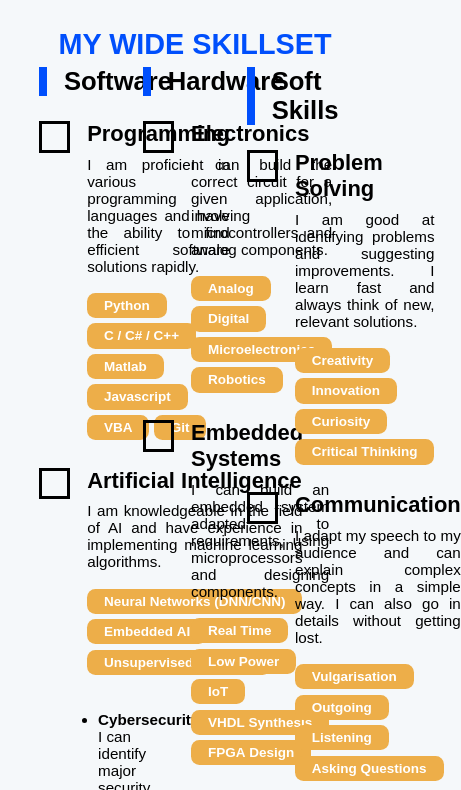
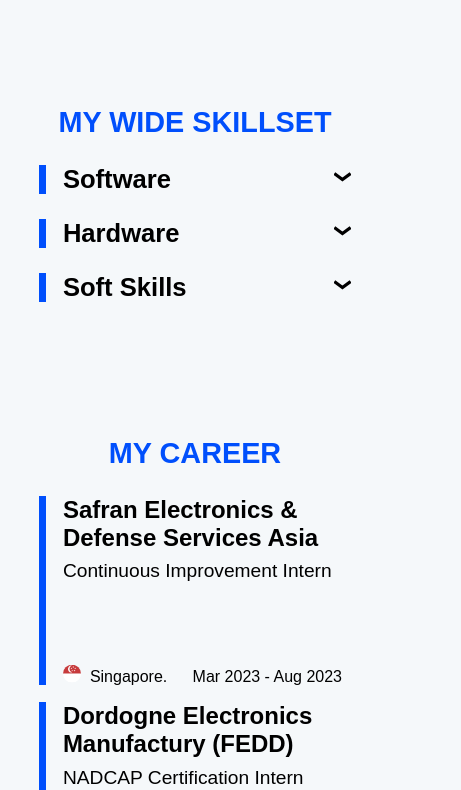
Before and after one commit to H3Aether/Personal_Website_V2, a plain HTML site: page index.html in a window 390 px wide. Shown: the part 2154-2944 px from the top of the page, 461 px wide, since content can reach past the window. Drawn offline with Linux system fonts and the light colour scheme.

Commit message:
feat: Improve the 'skills' section on mobile

```diff
--- a/index.html
+++ b/index.html
@@ -98,10 +98,13 @@
             <h2>MY WIDE SKILLSET</h2>
             <div class="skills-columns">
                 <div class="column">
-                    <h3>Software</h3>
+                    <h3>
+                        Software
+                        <svg width="53" height="23" viewBox="0 0 53 23" fill="none" xmlns="http://www.w3.org/2000/svg"><path d="M1 2L26.5 21L52 2" stroke="black" stroke-width="10"/></svg>
+                    </h3>
                     <div class="skills-list">
                         <div class="skill">
-                            <div class="skill-icon"></div>
+                            <div class="skill-icon" style="background-image: url('static/images/skills/programming.svg');"></div>
                             <div class="skill-description">
                                 <span>Programming</span>
                                 <p>
@@ -118,7 +121,7 @@
                             </div>
                         </div>
                         <div class="skill">
-                            <div class="skill-icon"></div>
+                            <div class="skill-icon" style="background-image: url('static/images/skills/artificial_intelligence.svg');"></div>
                             <div class="skill-description">
                                 <span>Artificial Intelligence</span>
                                 <p>
@@ -141,10 +144,13 @@
                     </div>
                 </div>
                 <div class="column">
-                    <h3>Hardware</h3>
+                    <h3>
+                        Hardware
+                        <svg width="53" height="23" viewBox="0 0 53 23" fill="none" xmlns="http://www.w3.org/2000/svg"><path d="M1 2L26.5 21L52 2" stroke="black" stroke-width="10"/></svg>
+                    </h3>
                     <div class="skills-list">
                         <div class="skill">
-                            <div class="skill-icon"></div>
+                            <div class="skill-icon" style="background-image: url('static/images/skills/electronics.svg');"></div>
                             <div class="skill-description">
                                 <span>Electronics</span>
                                 <p>
@@ -159,7 +165,7 @@
                             </div>
                         </div>
                         <div class="skill">
-                            <div class="skill-icon"></div>
+                            <div class="skill-icon" style="background-image: url('static/images/skills/embedded_systems.svg');"></div>
                             <div class="skill-description">
                                 <span>Embedded Systems</span>
                                 <p>
@@ -184,10 +190,13 @@
                     </div>
                 </div>
                 <div class="column">
-                    <h3>Soft Skills</h3>
+                    <h3>
+                        Soft Skills
+                        <svg width="53" height="23" viewBox="0 0 53 23" fill="none" xmlns="http://www.w3.org/2000/svg"><path d="M1 2L26.5 21L52 2" stroke="black" stroke-width="10"/></svg>
+                    </h3>
                     <div class="skills-list">
                         <div class="skill">
-                            <div class="skill-icon"></div>
+                            <div class="skill-icon" style="background-image: url('static/images/skills/problem_solving.svg');"></div>
                             <div class="skill-description">
                                 <span>Problem Solving</span>
                                 <p>
@@ -202,7 +211,7 @@
                             </div>
                         </div>
                         <div class="skill">
-                            <div class="skill-icon"></div>
+                            <div class="skill-icon" style="background-image: url('static/images/skills/communication.svg');"></div>
                             <div class="skill-description">
                                 <span>Communication</span>
                                 <p>
@@ -333,4 +342,5 @@
     <script src="static/js/menu.js"></script>
     <script src="static/js/carousel.js"></script>
     <script src="static/js/age.js"></script>
+    <script src="static/js/skills.js"></script>
 </html>
--- a/static/css/skills_styles.css
+++ b/static/css/skills_styles.css
@@ -17,6 +17,11 @@
     border-left: 1vh solid var(--primary-color);
     padding-left: 2vh;
     margin-bottom: 3vh;
+    position: relative;
+}
+
+.skills-columns h3 > svg{
+    display: none;
 }
 
 .skills-list{
@@ -34,10 +39,10 @@
 }
 
 .skill-icon{
-    width: 3vh;
-    height: 3vh;
+    width: 4vh;
+    height: 4vh;
+    transform: translateY(-0.3vh);
     margin-right: 2vh;
-    border: 3px solid black;
     flex-shrink: 0;
 }
 
@@ -71,7 +76,7 @@
 
 .additional-skills ul{
     margin-top: 1vh;
-    padding-left: 2vh;
+    padding-left: 2.5vh;
     font-size: 1.8vh;
 }
 
@@ -82,3 +87,64 @@
 .additional-skills b{
     font-weight: 600;
 }
+
+
+/* PHONE */
+@media only screen and (max-width: 1024px) {
+    #skillsSlide h2{
+        margin: 13vh 0 3vh 0;
+    }
+
+    .skills-columns{
+        flex-direction: column;
+    }
+
+    .skills-columns .column{
+        width: 100%;
+    }
+
+    .skills-columns h3{
+        border-width: 0.9vh;
+        cursor: pointer;
+    }
+
+    .skills-columns h3 > svg{
+        display: inline;
+        position: absolute;
+        right: 0;
+        top: 0;
+        transform: translateY(20%);
+        width: 2vh;
+        transform: rotate(0deg);
+        transition-duration: 333ms;
+    }
+
+    .skills-list{
+        display: none;
+        margin-bottom: 5vh;
+    }
+
+    .column:last-child .skills-list{
+        margin-bottom: 0;
+    }
+
+    .skill{
+        padding-right: 0;
+    }
+
+    .skill-description > span{
+        font-size: 1.4em;
+    }
+
+    .skill-description p{
+        font-size: 0.8em;
+    }
+
+    .skill-tags{
+        line-height: 1.4em;
+    }
+
+    .skill-tag{
+        font-size: 0.6em;
+    }
+}
--- /dev/null
+++ b/static/js/skills.js
@@ -0,0 +1,16 @@
+const skillsTitles = document.getElementsByClassName('skills-columns')[0].getElementsByTagName('h3');
+const skillsAreShown = new Array(skillsTitles.length).fill(false);
+
+for (let i = 0; i < skillsTitles.length; i++) {
+    skillsTitles[i].addEventListener('click', function () {
+        if (skillsAreShown[i]) {
+            skillsTitles[i].nextElementSibling.style.display = 'none';
+            skillsTitles[i].firstElementChild.style.transform = "rotate(0deg)";
+            skillsAreShown[i] = false;
+        } else {
+            skillsTitles[i].nextElementSibling.style.display = 'block';
+            skillsTitles[i].firstElementChild.style.transform = "rotate(-180deg)";
+            skillsAreShown[i] = true;
+        }
+    });
+}
```
